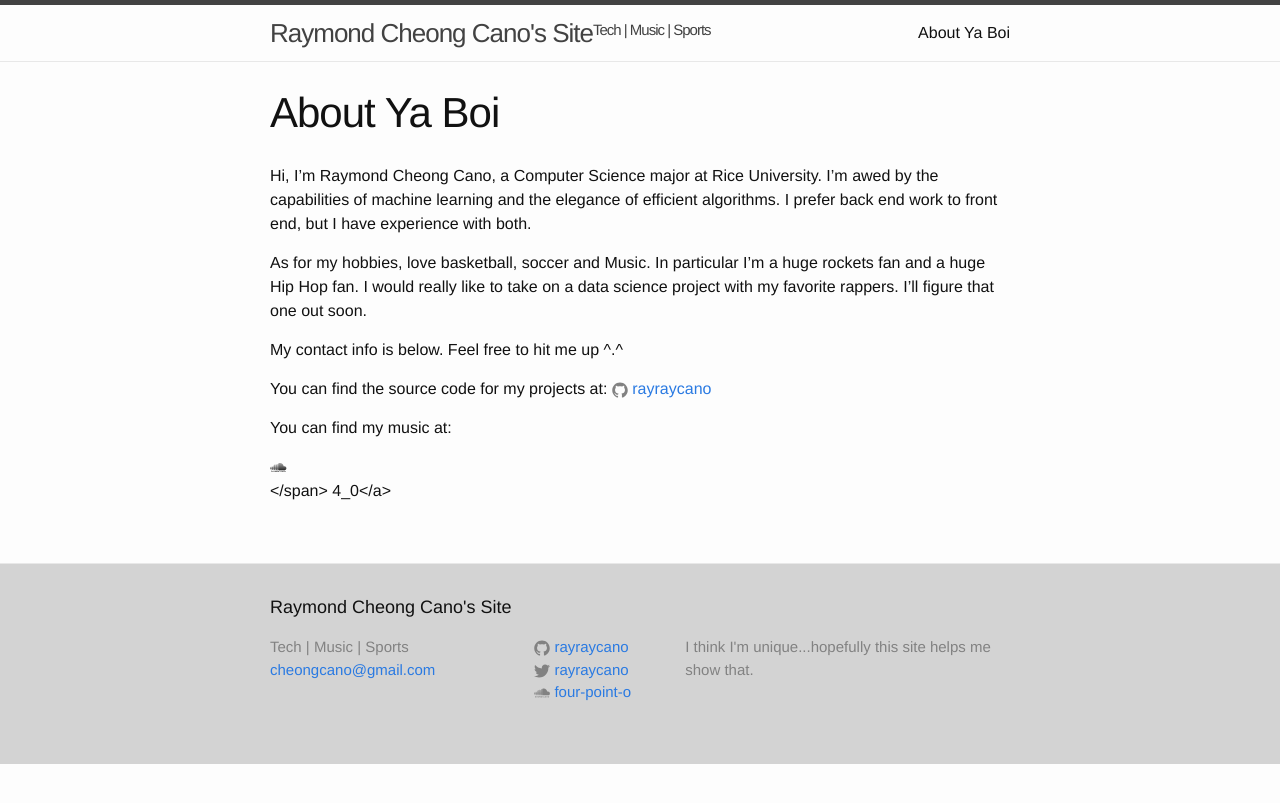
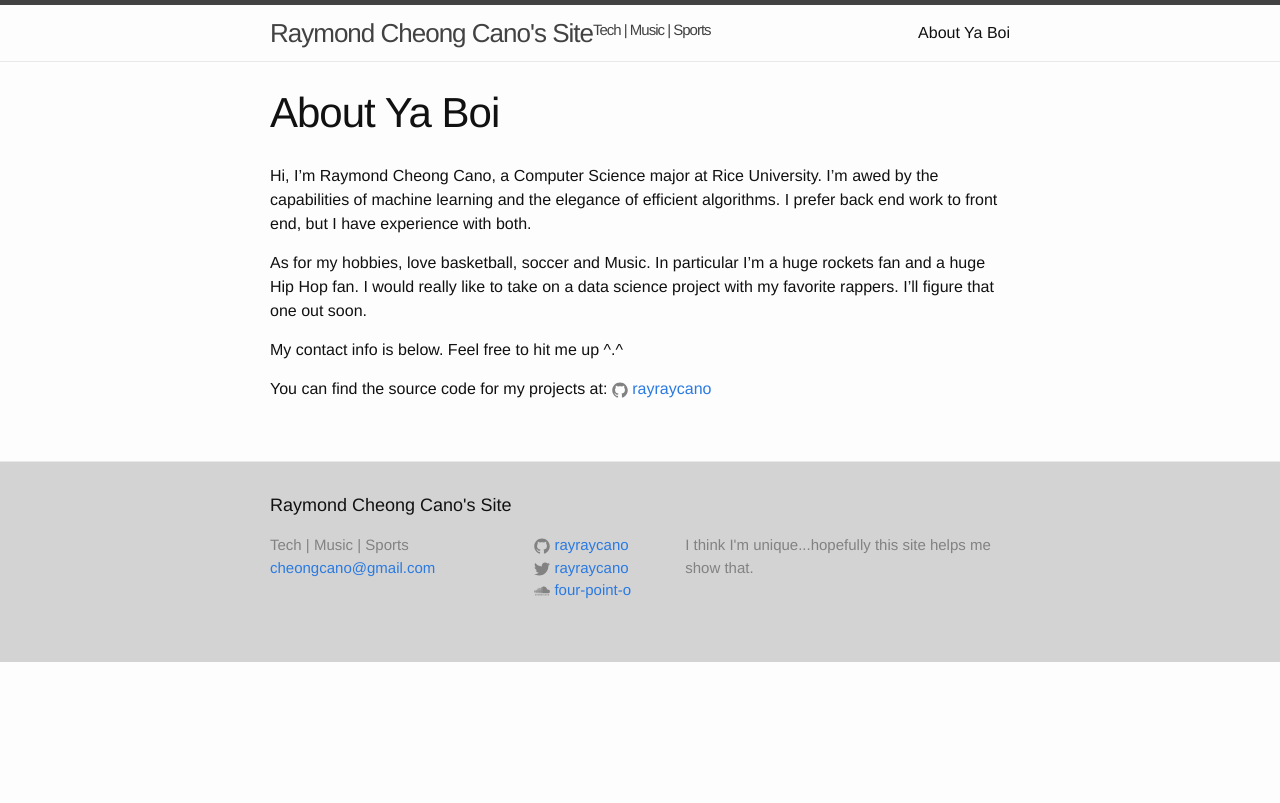
Before and after one commit to rayraycano/rayraycano.github.io, a Jekyll site: the page built from about.md, in a window 1280 px wide. Shown: the top 803 px of the page. Built offline with Jekyll 4.4.1, drawn with Linux system fonts in a browser that asks for light colours.

Commit message:
removed broken soundcloud tag from about me

```diff
--- a/about.md
+++ b/about.md
@@ -17,6 +17,3 @@ My contact info is below. Feel free to hit me up ^.^
 
 You can find the source code for my projects at:
 {% include icon-github.html username="rayraycano" %}
-
-
-You can find my music at: {% include icon-soundcloud.html username="4_0" %}
```
